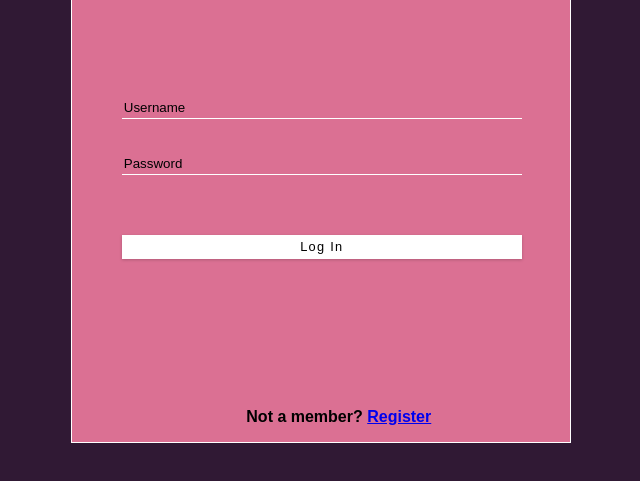
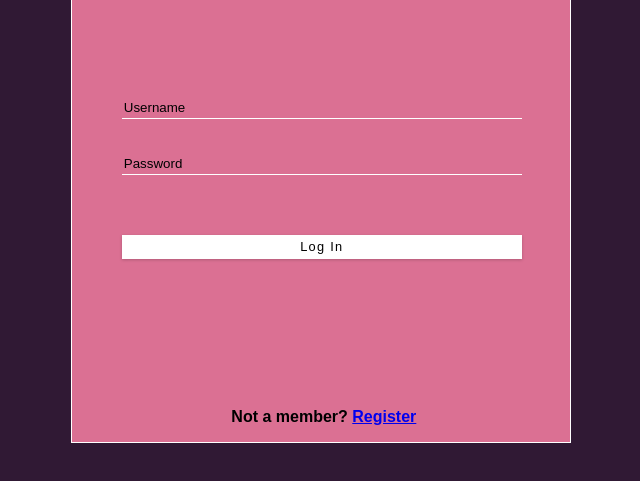
Before and after one commit to mspil88/sleep_js, a plain HTML site: page public/login.html in a window 1280 px wide. Shown: the part 185-666 px from the top of the page, without its empty margins (319-959 px from the left). Drawn offline with Linux system fonts and the light colour scheme.

Commit message:
changed margin on register text

```diff
--- a/public/styles.css
+++ b/public/styles.css
@@ -555,6 +555,6 @@ progress {
 
 .register-text {
     margin-top: 30%;
-    margin-left: 35%;
+    margin-left: 32%;
     font-weight: bold;
 }
```
